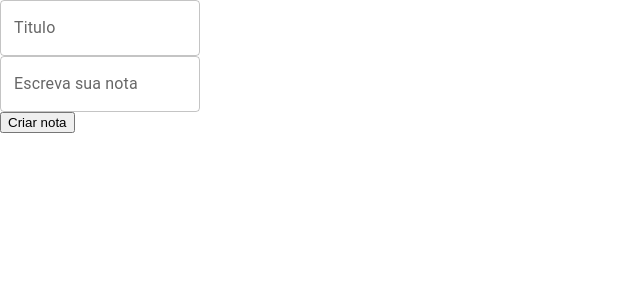
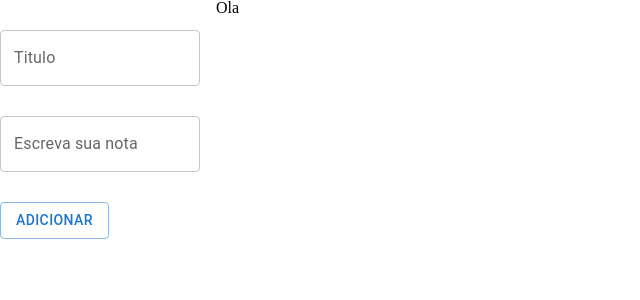
Before and after one commit to eduardo-tell/reminder, a React (Create React App) app: page / in a window 1280 px wide. Shown: the top 300 px of the page, without its empty margins (0-640 px from the left). Built offline with nearby package versions, Linux system fonts and the light colour scheme.

Commit message:
Inclui listagem de categorias e ajuste no estilo do formulario

```diff
--- a/package.json
+++ b/package.json
@@ -10,6 +10,7 @@
     "@testing-library/jest-dom": "^5.14.1",
     "@testing-library/react": "^11.2.7",
     "@testing-library/user-event": "^12.8.3",
+    "node-sass": "^6.0.1",
     "react": "^17.0.2",
     "react-dom": "^17.0.2",
     "react-scripts": "4.0.3",
--- a/src/App.js
+++ b/src/App.js
@@ -2,6 +2,7 @@ import React, { Component } from "react";
 import ListaDeNotas from "./components/ListaDeNotas"
 import FormularioCadastro from "./components/FormularioCadastro"
 import { Grid, Box, isWidthUp, withWidth, withStyles } from "@material-ui/core"
+import ListaCategorias from "./components/ListaCategorias";
 
 class App extends Component {
 
@@ -35,6 +36,7 @@ class App extends Component {
                     <FormularioCadastro criarNota={this.criarNota.bind(this)} />
                 </Grid>
                 <Grid item lg={10}>
+                    <ListaCategorias />
                     <ListaDeNotas
                     apagarNota={this.deletarNota.bind(this)}
                     notas={this.state.notas} />
--- a/src/components/FormularioCadastro/FormularioCadastro.jsx
+++ b/src/components/FormularioCadastro/FormularioCadastro.jsx
@@ -1,6 +1,8 @@
 import React, { Component } from "react"
 import Box from '@mui/material/Box';
 import TextField from '@mui/material/TextField';
+import Button from '@mui/material/Button';
+import "./estilo.scss"
 
 class FormularioCadastro extends Component {
 
@@ -25,7 +27,7 @@ class FormularioCadastro extends Component {
 
     render() {
         return (
-            <form onSubmit={this._criarNota.bind(this)}>
+            <form className="form" onSubmit={this._criarNota.bind(this)}>
                 <TextField type="text" id="outlined-basic" label="Titulo" variant="outlined" onChange={this._mudancaTitulo.bind(this)} />
                  <TextField
                     onChange={this._mudancaTexto.bind(this)}
@@ -33,7 +35,7 @@ class FormularioCadastro extends Component {
                     multiline
                     maxRows={4}
                 />
-                <button>Criar nota</button>
+                <Button type="submit" variant="outlined">Adicionar</Button>
             </form>
         )
     }
--- /dev/null
+++ b/src/components/FormularioCadastro/estilo.scss
@@ -0,0 +1,6 @@
+.form {
+    div {
+        display: block;
+        margin: 30px 0;
+    }
+}
--- /dev/null
+++ b/src/components/ListaCategorias/ListaCategorias.jsx
@@ -0,0 +1,12 @@
+import React, { Component } from 'react';
+
+class ListaCategorias extends Component {
+
+    render() {
+        return (
+            "Ola"
+        );
+    }
+}
+
+export default ListaCategorias;
--- /dev/null
+++ b/src/components/ListaCategorias/index.js
@@ -0,0 +1,2 @@
+import ListaCategorias from "./ListaCategorias";
+export default ListaCategorias;
--- /dev/null
+++ b/src/components/ListaCategorias/style.css
@@ -0,0 +1,3 @@
+.card-nota {
+
+}
```
Also changed, not shown: 1 other file (tests, documents, lock files or other folders).
